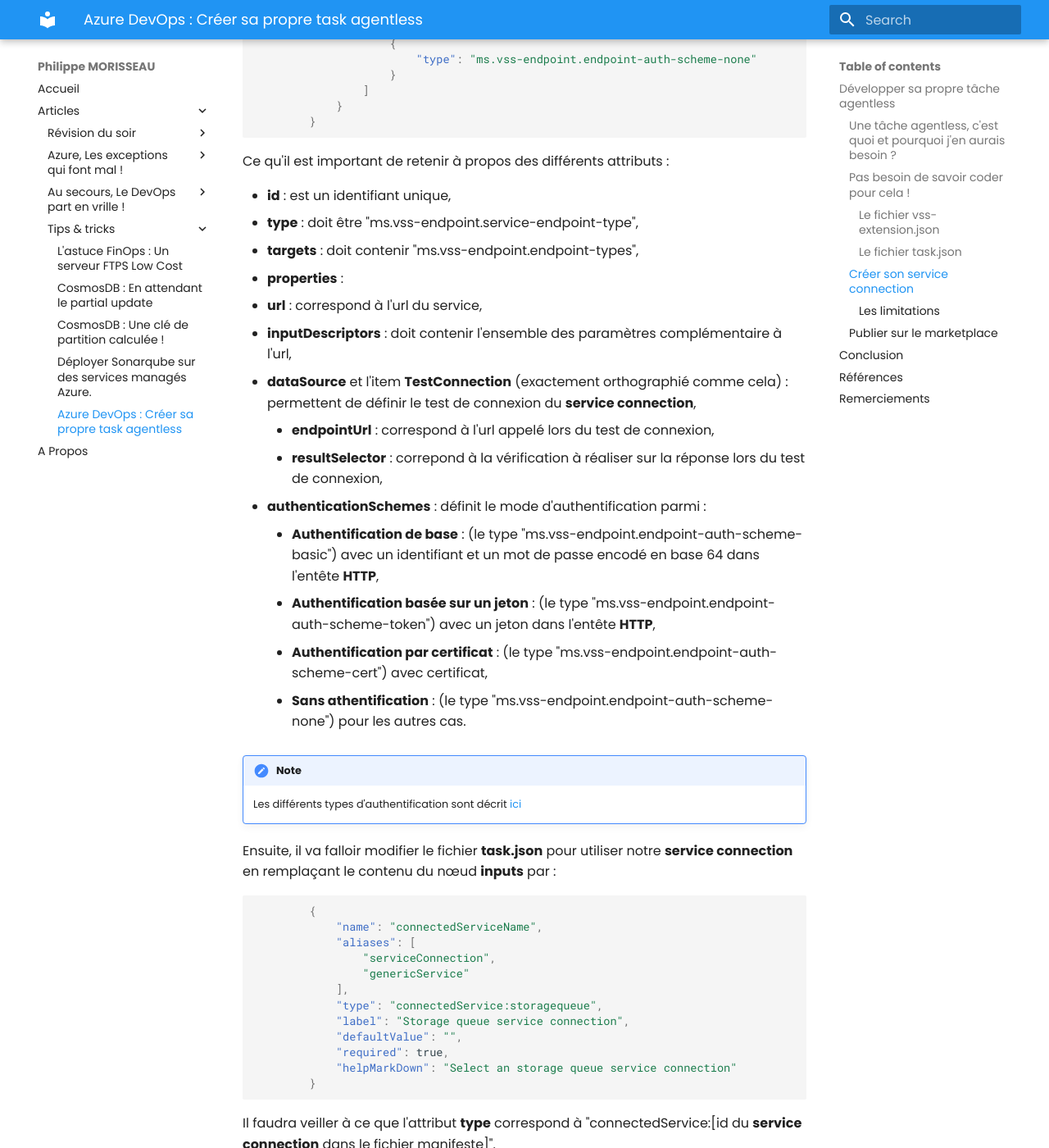
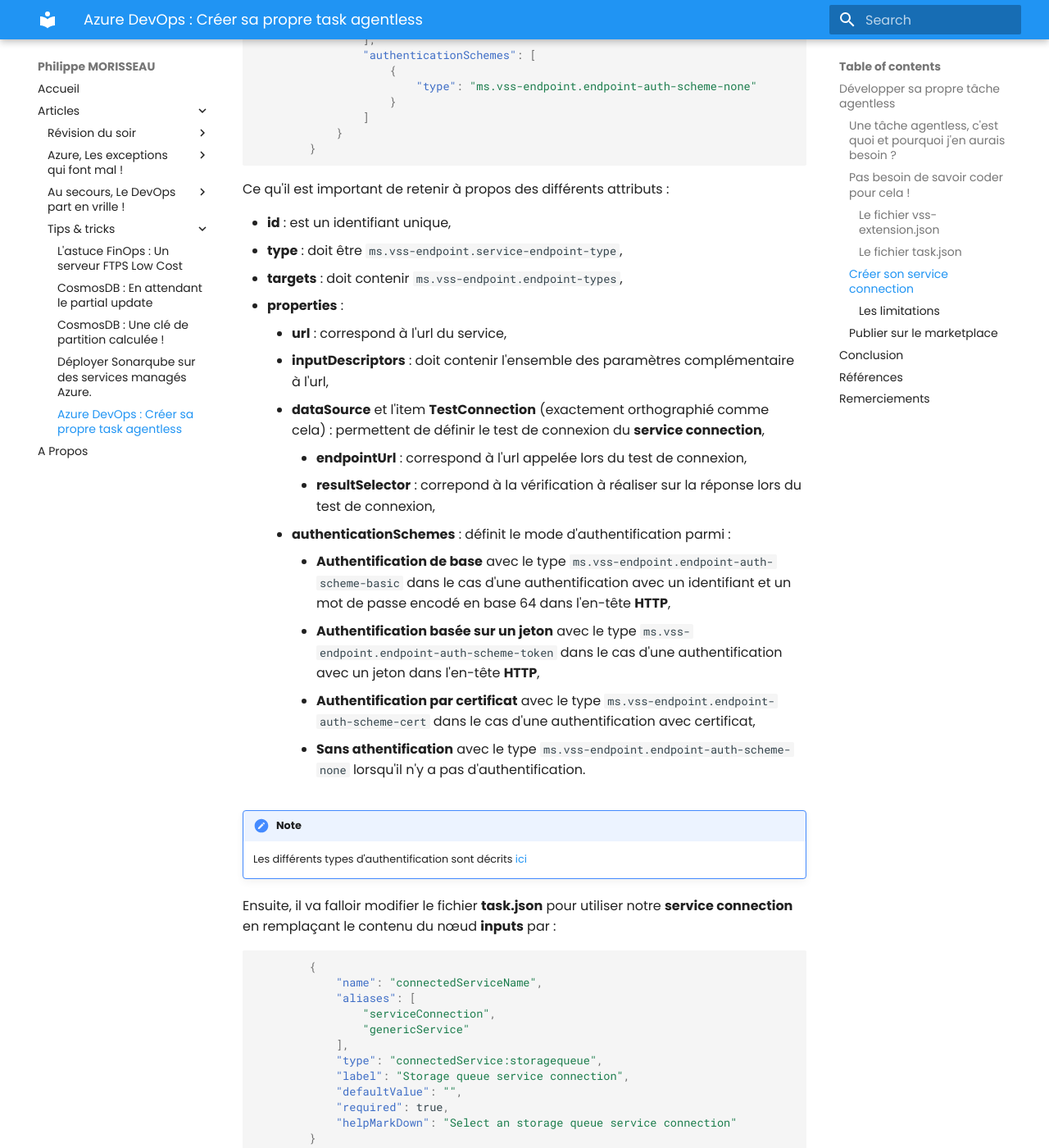
Before and after one commit to Ineaweb/Blog, an MkDocs documentation site: the page built from docs/articles/tips/05.azuredevops.extension.agentless.md, in a window 1280 px wide and 1400 px high, scrolled down 7451 px. Shown: the whole window at 82% size. Built offline with MkDocs 1.6.1 and Material for MkDocs 9.7.7, drawn with Linux system fonts in a browser that asks for light colours; old or Windows-style settings are respelled for this version of MkDocs; some of the changed text lies outside the part shown.

Commit message:
fix: relecture MMA 1

````diff
--- a/docs/articles/tips/05.azuredevops.extension.agentless.md
+++ b/docs/articles/tips/05.azuredevops.extension.agentless.md
@@ -238,7 +238,7 @@
 
 ### Créer son service connection
 
-Tout d'abord, il va falloir modifier le fichier manifeste (vss-extension.json) pour déclarer le nouveau type de **service connection**.
+Tout d'abord, il va falloir modifier le fichier manifeste (**vss-extension.json**) pour déclarer le nouveau type de **service connection**.
 
 Dans le nœud **contributions**, on va rajouter :
 
@@ -302,26 +302,26 @@
 Ce qu'il est important de retenir à propos des différents attributs :
 
 - **id** : est un identifiant unique,
-- **type** : doit être "ms.vss-endpoint.service-endpoint-type",
-- **targets** : doit contenir "ms.vss-endpoint.endpoint-types",
+- **type** : doit être `ms.vss-endpoint.service-endpoint-type`,
+- **targets** : doit contenir `ms.vss-endpoint.endpoint-types`,
 - **properties** :
 
-  - **url** : correspond à l'url du service,
-  - **inputDescriptors** : doit contenir l'ensemble des paramètres complémentaire à l'url,
-  - **dataSource** et l'item **TestConnection** (exactement orthographié comme cela) : permettent de définir le test de connexion du **service connection**,
+    - **url** : correspond à l'url du service,
+    - **inputDescriptors** : doit contenir l'ensemble des paramètres complémentaire à l'url,
+    - **dataSource** et l'item **TestConnection** (exactement orthographié comme cela) : permettent de définir le test de connexion du **service connection**,
 
-    - **endpointUrl** : correspond à l'url appelé lors du test de connexion,
-    - **resultSelector** : correpond à la vérification à réaliser sur la réponse lors du test de connexion,
+        - **endpointUrl** : correspond à l'url appelée lors du test de connexion,
+        - **resultSelector** : correpond à la vérification à réaliser sur la réponse lors du test de connexion,
 
-  - **authenticationSchemes** : définit le mode d'authentification parmi :
+    - **authenticationSchemes** : définit le mode d'authentification parmi :
 
-    - **Authentification de base** : (le type "ms.vss-endpoint.endpoint-auth-scheme-basic") avec un identifiant et un mot de passe encodé en base 64 dans l'entête **HTTP**,
-    - **Authentification basée sur un jeton** : (le type "ms.vss-endpoint.endpoint-auth-scheme-token") avec un jeton dans l'entête **HTTP**,
-    - **Authentification par certificat** : (le type "ms.vss-endpoint.endpoint-auth-scheme-cert") avec certificat,
-    - **Sans athentification** : (le type "ms.vss-endpoint.endpoint-auth-scheme-none") pour les autres cas.
+        - **Authentification de base** avec le type `ms.vss-endpoint.endpoint-auth-scheme-basic` dans le cas d'une authentification avec un identifiant et un mot de passe encodé en base 64 dans l'en-tête **HTTP**,
+        - **Authentification basée sur un jeton** avec le type `ms.vss-endpoint.endpoint-auth-scheme-token` dans le cas d'une authentification avec un jeton dans l'en-tête **HTTP**,
+        - **Authentification par certificat**  avec le type `ms.vss-endpoint.endpoint-auth-scheme-cert`  dans le cas d'une authentification avec certificat,
+        - **Sans athentification** avec le type `ms.vss-endpoint.endpoint-auth-scheme-none` lorsqu'il n'y a pas d'authentification.
 
 !!! note
-    Les différents types d'authentification sont décrit [ici](https://docs.microsoft.com/fr-fr/azure/devops/extend/develop/auth-schemes?view=azure-devops)
+    Les différents types d'authentification sont décrits [ici](https://docs.microsoft.com/fr-fr/azure/devops/extend/develop/auth-schemes?view=azure-devops)
 
 Ensuite, il va falloir modifier le fichier **task.json** pour utiliser notre **service connection** en remplaçant le contenu du nœud **inputs** par :
 
@@ -340,7 +340,7 @@
         }
 ```
 
-Il faudra veiller à ce que l'attribut **type** correspond à "connectedService:[id du **service connection** dans le fichier manifeste]".
+Il faudra veiller à ce que l'attribut **type** correspond à `connectedService:[id du service connection dans le fichier manifeste]`.
 
 Et modifier le contenu du nœud **executions** par :
 
@@ -358,18 +358,18 @@
 
 Il faudra veiller à ce que :
 
-- l'attribut **EndpointId** correspond à "$([l'attribut **name** dans le nœud **inputs**])",
+- l'attribut **EndpointId** correspond à `$([l'attribut name dans le nœud inputs])`,
 - les paramètres du **service connection** soient préfixés par "endpoint.".
 
 !!! note
     Il y a 2 syntaxes possible pour faire référence à un paramètre :
 
-    - {{le_nom_de_l_attribut}} : sera intéprété comme un texte devant être converti en url (**httpencode**).
-    - $(le_nom_de_l_attribut) : ne sera pas intéprété et donc sera utilisé tel quel.
+    - `{{le_nom_de_l_attribut}}` : sera intéprété comme un texte devant être converti en url (**httpencode**).
+    - `$(le_nom_de_l_attribut)` : ne sera pas intéprété et donc sera utilisé tel quel.
 
     Dans notre exemple, le **sasToken** contenant un ensemble de paramètres au format **Http query**, il ne doit donc pas être converti.
 
-Notre exemple n°2, une fois déployé dans **Azure DevOps** va mettre à disposition un nouveau **service connection** qui ressemblera à cela :
+Notre exemple n°2, une fois déployé dans **Azure DevOps**, va mettre à disposition un nouveau **service connection** qui ressemblera à cela :
 
 ![wiziwig](../../img/tipsandtricks.05.agentless.002.png)
 
````
Also changed, not shown: other parts of docs/articles/tips/05.azuredevops.extension.agentless.md (+15 -14 lines).
